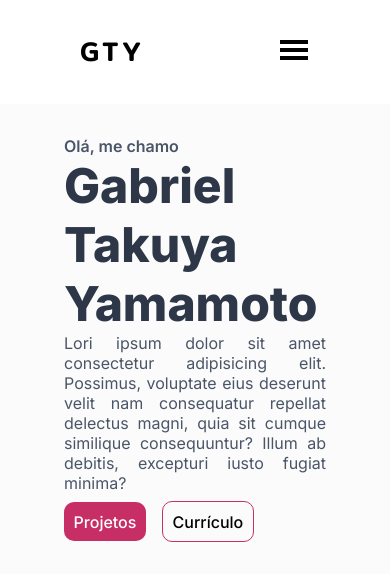
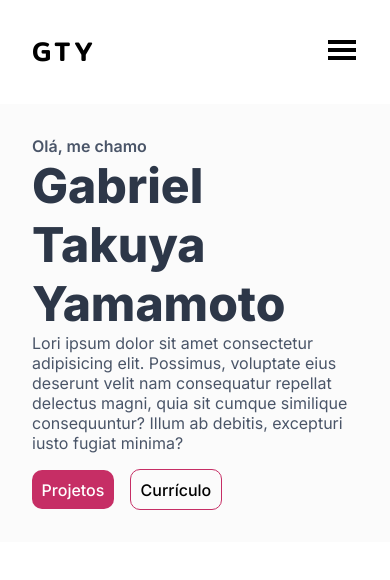
Before and after one commit to Takkuya/Basic-blog, a React (Create React App) app: page / in a window 390 px wide. Shown: the top 580 px of the page. Built offline with nearby package versions, Linux system fonts and the light colour scheme.

Commit message:
Fixed landing page responsiveness

```diff
--- a/src/components/Header/styles.ts
+++ b/src/components/Header/styles.ts
@@ -53,7 +53,8 @@ export const HeaderContainer = styled.div`
   }
 
   ${({ theme: { breakpoints } }) => css<{ open: boolean }>`
-    @media (max-width: ${breakpoints.sm}) {
+    @media (max-width: ${breakpoints.md}) {
+      padding: 2em;
       //itens dentro do menu de hamburguer
       #linksSection {
         display: flex;
--- a/src/components/LandingPage/styles.ts
+++ b/src/components/LandingPage/styles.ts
@@ -2,17 +2,13 @@ import styled, { css } from "styled-components";
 
 export const LandingPageContainer = styled.div`
   display: flex;
-  justify-content: space-between;
-  align-items: center;
+  padding: 2em;
 
   background-color: ${(props) => props.theme.colors.landingPageBackground};
-  padding: 2em 10em;
 
   #textsContainer {
     display: flex;
     flex-direction: column;
-
-    //o texto about não ficar grudado com o svg
     flex: 1;
 
     .title {
@@ -24,13 +20,10 @@ export const LandingPageContainer = styled.div`
     }
 
     .about {
-      text-align: justify;
+      max-width: 100%;
 
-      //o texto about não ficar grudado com o svg
-      max-width: 70%;
       span {
         color: ${(props) => props.theme.colors.paragraphText};
-        text-align: justify;
       }
 
       p {
@@ -38,11 +31,10 @@ export const LandingPageContainer = styled.div`
         color: ${(props) => props.theme.colors.paragraphText};
       }
     }
-
     .buttons {
       display: flex;
       align-items: center;
-      margin-top: 0.5em;
+      margin-top: 1em;
       gap: 1em;
 
       button {
@@ -66,31 +58,58 @@ export const LandingPageContainer = styled.div`
   }
 
   #svgContainer {
-    display: flex;
-    max-width: 100%;
+    display: hidden;
+    max-width: 0;
   }
 
   svg {
-    max-width: 400px;
-    max-height: 400px;
-    flex-grow: 0;
+    max-width: 0;
+    max-height: 0;
   }
 
   ${({ theme: { breakpoints } }) => css`
-    @media (max-width: ${breakpoints.md}) {
-      padding: 2em 4em;
+    @media (min-width: ${breakpoints.md}) {
+      padding: 2em 5em;
+      /* background-color: red; */
+    }
+    @media (min-width: ${breakpoints.lg}) {
+      #textsContainer {
+        .about {
+          max-width: 60%;
+        }
+      }
+    }
+
+    @media (min-width: ${breakpoints.xl}) {
+      display: flex;
+      justify-content: space-between;
+      align-items: center;
+
+      background-color: ${(props) => props.theme.colors.landingPageBackground};
+      padding: 5em 10em;
 
       #textsContainer {
         display: flex;
-        justify-content: center;
+        flex-direction: column;
+
+        flex: 1;
+
         .about {
-          max-width: 100%;
+          text-align: justify;
+
+          max-width: 70%;
         }
       }
 
       #svgContainer {
-        display: hidden;
-        max-width: 0;
+        display: flex;
+        max-width: 100%;
+      }
+
+      svg {
+        max-width: 400px;
+        max-height: 400px;
+        flex-grow: 0;
       }
     }
   `}
```
